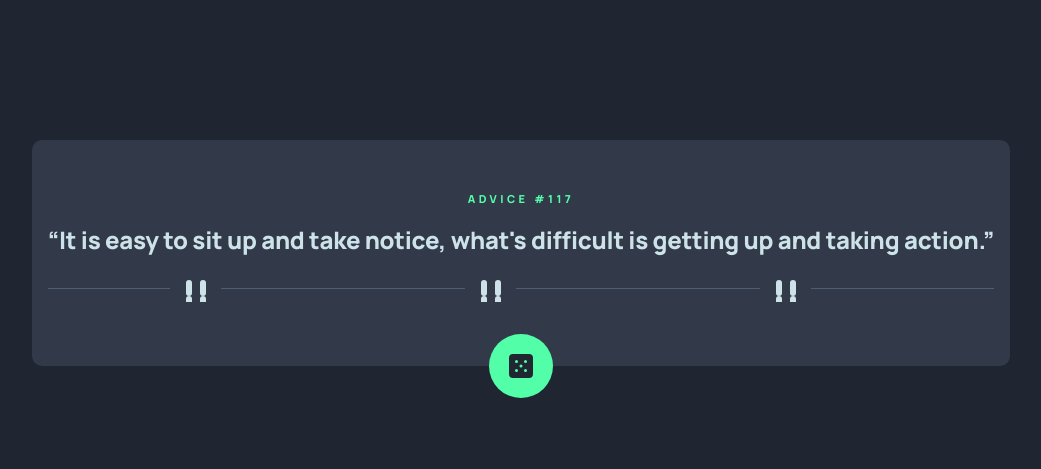
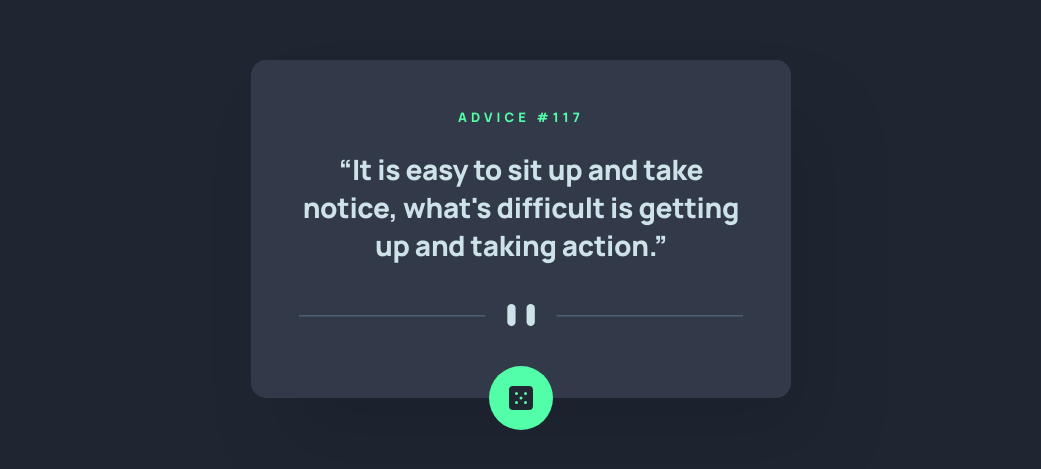
Before and after one commit to SauravFrontendDev/Advice_generator_app, a website built with Vite: page index.html in a window 1280 px wide. Shown: the part 171-640 px from the top of the page, without its empty margins (119-1160 px from the left). Built offline with nearby package versions, Linux system fonts and the light colour scheme.

Commit message:
Design Part Completed

```diff
--- a/assets/style.css
+++ b/assets/style.css
@@ -5,6 +5,14 @@
   --grayish-blue: hsl(217, 19%, 38%);
   --dark-grayish-blue: hsl(217, 19%, 24%);
   --dark-blue: hsl(218, 23%, 16%);
+}
+
+*,
+*::after,
+*::before {
+  margin: 0;
+  padding: 0;
+  box-sizing: border-box;
 }
 
 body {
@@ -22,10 +30,13 @@ body {
 .quote__container {
   background-color: var(--dark-grayish-blue);
   border-radius: 0.625rem;
-  padding: 2.5rem 1rem 4rem;
+  padding: 2.5rem 1.5rem 4rem;
   color: var(--light-cyan);
   text-align: center;
   position: relative;
+  box-shadow: 30px 50px 80px 0px rgba(0, 0, 0, 0.1);
+
+  max-width: 33.75rem;
 }
 
 .advice {
@@ -34,15 +45,19 @@ body {
   font-size: 0.688rem;
   line-height: normal;
   letter-spacing: 0.216rem;
+  margin-bottom: 1.5rem;
 }
 .adive__text {
   font-size: 1.5rem;
   line-height: normal;
   letter-spacing: -0.016rem;
+  margin-bottom: 1.5rem;
 }
 .divider {
-  margin-top: 1.5rem;
   background-image: url("./images/pattern-divider-mobile.svg");
+  background-repeat: no-repeat;
+  background-size: cover;
+  background-position: center center;
 }
 .shuffle {
   border: none;
@@ -60,8 +75,33 @@ body {
   display: flex;
   align-items: center;
   justify-content: center;
+
+  cursor: pointer;
+  transition: all 0.4s ease;
+}
+.shuffle:is(:hover, :focus-visible) {
+  box-shadow: 0px 0px 2.5rem 0px var(--neon-green);
 }
 .dice {
   width: 1.5rem;
   height: 1.5rem;
 }
+
+@media (min-width: 48em) {
+  .quote__container {
+    padding: 3rem 3rem 4.5rem;
+    border-radius: 0.938rem;
+  }
+  .advice {
+    font-size: 0.813rem;
+    letter-spacing: 0.255rem;
+  }
+  .adive__text {
+    letter-spacing: -0.019rem;
+    font-size: 1.75rem;
+    margin-bottom: 2.5rem;
+  }
+  .divider {
+    background-image: url("./images/pattern-divider-desktop.svg");
+  }
+}
```
